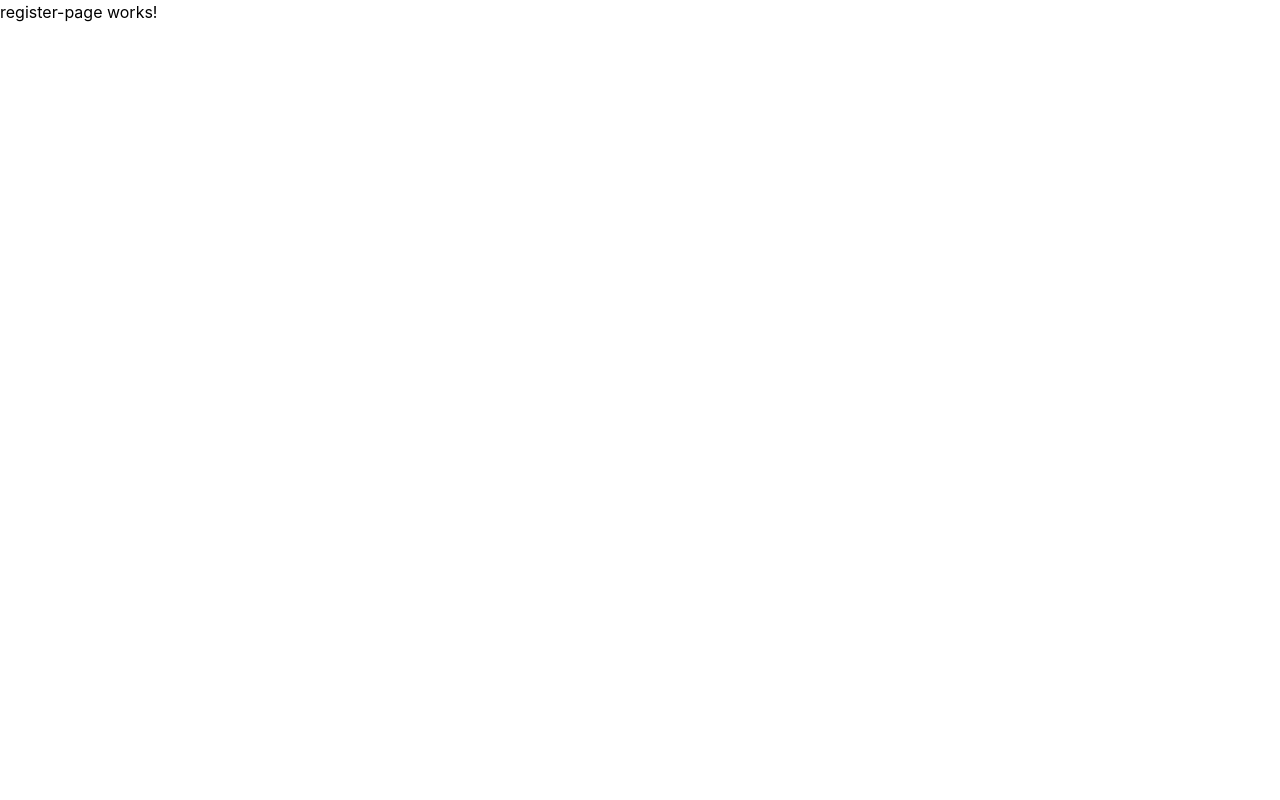
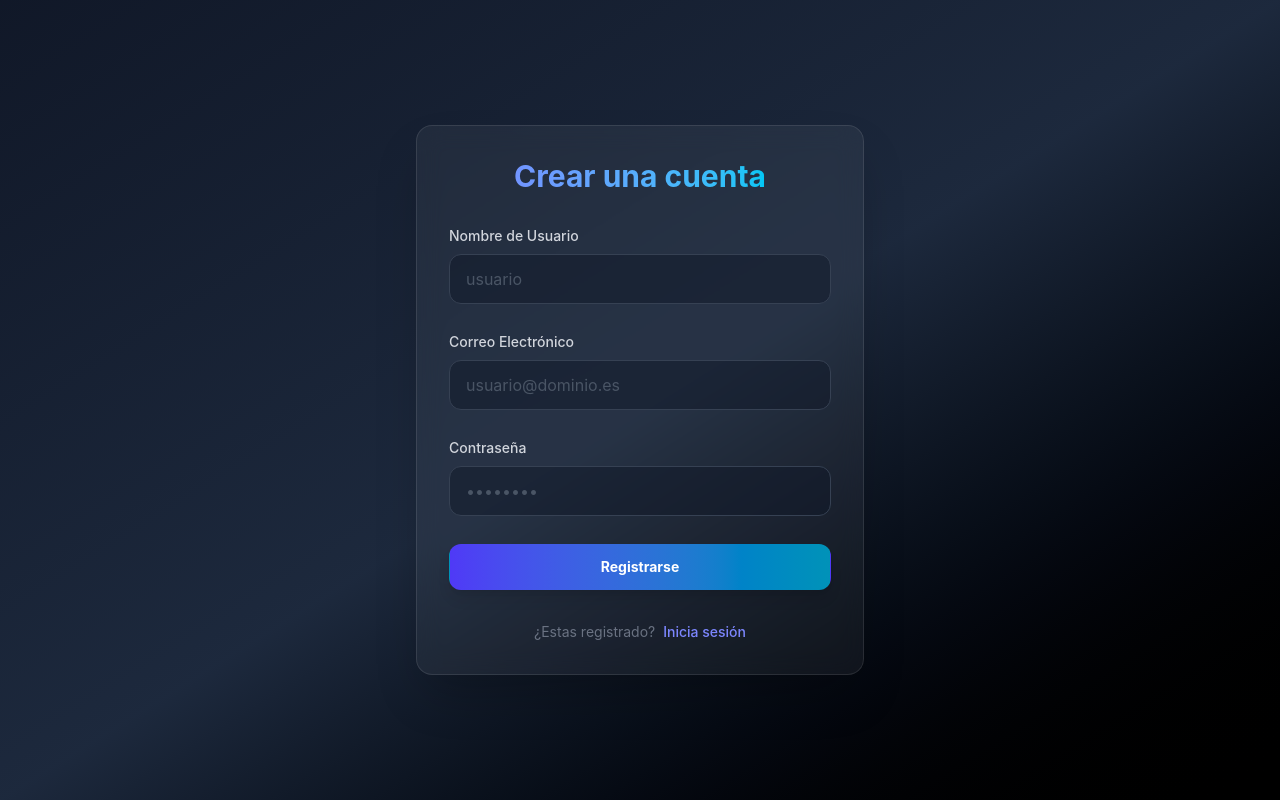
Before and after one commit to fcorcar/Proyecto2DAW, an Angular app in the folder frontend/: page /auth/registro in a window 1280 px wide. Built offline with nearby package versions, Linux system fonts and the light colour scheme.

Commit message:
feat: Registro de usuarios añadido

```diff
--- a/frontend/src/app/auth/pages/register-page/register-page.component.html
+++ b/frontend/src/app/auth/pages/register-page/register-page.component.html
@@ -1 +1,84 @@
-<p>register-page works!</p>
+<div
+  class="bg-linear-to-br from-gray-900 via-slate-800 to-black min-h-screen flex items-center justify-center p-4"
+>
+  <div
+    class="max-w-md w-full bg-white/5 backdrop-blur-md border border-white/10 rounded-2xl p-8 shadow-2xl text-white"
+  >
+    <!-- TITULO -->
+    <div class="text-center mb-8">
+      <h1
+        class="text-3xl font-bold bg-clip-text text-transparent bg-linear-to-r from-indigo-400 to-cyan-400"
+      >
+        Crear una cuenta
+      </h1>
+    </div>
+
+    <!-- FORMULARIO -->
+    <form class="space-y-6" [formGroup]="registerForm" (ngSubmit)="onSubmit()">
+      <!-- Nombre -->
+      <div>
+        <label for="name" class="block text-sm font-medium text-gray-300 mb-2"
+          >Nombre de Usuario</label
+        >
+        <input
+          type="text"
+          class="w-full mb-1 px-4 py-3 bg-gray-900/50 border border-gray-700 rounded-xl focus:outline-none focus:ring-2 focus:ring-cyan-500 focus:border-transparent transition-all text-white placeholder-gray-600"
+          placeholder="usuario"
+          formControlName="name"
+        />
+
+        <shared-form-msg-error [form]="registerForm" fieldName="name" />
+      </div>
+
+      <!-- Email -->
+      <div>
+        <label for="email" class="block text-sm font-medium text-gray-300 mb-2"
+          >Correo Electrónico</label
+        >
+        <input
+          type="email"
+          class="w-full mb-1 px-4 py-3 bg-gray-900/50 border border-gray-700 rounded-xl focus:outline-none focus:ring-2 focus:ring-cyan-500 focus:border-transparent transition-all text-white placeholder-gray-600"
+          placeholder="usuario@dominio.es"
+          formControlName="email"
+        />
+
+        <shared-form-msg-error [form]="registerForm" fieldName="email" />
+      </div>
+
+      <!-- Clave -->
+      <div>
+        <label
+          for="password"
+          class="block text-sm font-medium text-gray-300 mb-2"
+          >Contraseña</label
+        >
+        <input
+          type="password"
+          class="w-full mb-1 px-4 py-3 bg-gray-900/50 border border-gray-700 rounded-xl focus:outline-none focus:ring-2 focus:ring-cyan-500 focus:border-transparent transition-all text-white placeholder-gray-600"
+          placeholder="••••••••"
+          formControlName="password"
+        />
+
+        <shared-form-msg-error [form]="registerForm" fieldName="password" />
+      </div>
+
+      <!-- Btn submit -->
+      <button
+        type="submit"
+        class="w-full cursor-pointer flex justify-center py-3 px-4 border border-transparent rounded-xl shadow-lg text-sm font-bold text-white bg-linear-to-r from-indigo-600 to-cyan-600 hover:from-indigo-500 hover:to-cyan-500 focus:outline-none focus:ring-2 focus:ring-offset-2 focus:ring-cyan-500 focus:ring-offset-gray-900 transition-all duration-300 transform hover:-translate-y-1"
+      >
+        Registrarse
+      </button>
+    </form>
+
+    <!-- ENLACE LOGIN -->
+    <p class="mt-8 text-center text-sm text-gray-500">
+      ¿Estas registrado?
+      <a
+        routerLink="/auth/login"
+        class="font-medium text-indigo-400 hover:text-indigo-300 transition-colors ml-1"
+        >Inicia sesión</a
+      >
+    </p>
+  </div>
+</div>
--- a/frontend/src/app/auth/pages/register-page/register-page.component.ts
+++ b/frontend/src/app/auth/pages/register-page/register-page.component.ts
@@ -1,9 +1,47 @@
-import { Component } from '@angular/core';
+import { Component, inject } from '@angular/core';
+import { FormBuilder, FormGroup, ReactiveFormsModule, Validators } from '@angular/forms';
+import { AuthService } from '../../services/auth.service';
+import { Router, RouterLink } from '@angular/router';
+import { environment } from '../../../../environments/environment';
+import { FormMsgErrorComponent } from '../../../shared/components/form-msg-error/form-msg-error.component';
+import { FormUtils } from '../../../utils/form-utils';
 
 @Component({
-  imports: [],
+  imports: [ReactiveFormsModule, FormMsgErrorComponent, RouterLink],
   templateUrl: './register-page.component.html',
 })
 export default class RegisterPageComponent {
+  private fb = inject(FormBuilder);
+  authService = inject(AuthService);
+  router = inject(Router);
+  projectName = environment.projectName;
+
+
+  // Formulario Registro
+  registerForm: FormGroup = this.fb.group({
+    name: ['', [Validators.required, Validators.minLength(2), Validators.pattern(FormUtils.alphanumericPattern)]],
+    email: ['', [Validators.required, Validators.pattern(FormUtils.emailPattern)]],
+    password: ['', [Validators.required, Validators.minLength(6), Validators.pattern(FormUtils.passwordPattern)]]
+  });
+
+
+
+
+  onSubmit() {
+    if (this.registerForm.invalid) {
+      this.registerForm.markAllAsTouched();
+      return;
+    }
+
+    const { name = '', email = '', password = '' } = this.registerForm.value;
+
+    this.authService.register(name, email, password).subscribe(isAuthenticated => {
+      if (isAuthenticated) {
+        this.router.navigateByUrl('/home/chat');
+        // console.log("yet");
+        return;
+      }
+    });
+  }
 
 }
--- a/frontend/src/app/auth/services/auth.service.ts
+++ b/frontend/src/app/auth/services/auth.service.ts
@@ -46,7 +46,20 @@ export class AuthService {
       })
       .pipe(
         map((resp) => this.handleAuthSuccess(resp)),
-        catchError((error: any) => this.handleAuthError(error)),
+        catchError((error: any) => this.handleAuthError(error, '/auth/login')),
+      );
+  }
+
+  register(name: string, email: string, password: string): Observable<boolean> {
+    return this.http
+      .post<AuthResponse>(`${baseUrl}/auth/registro`, {
+        name: name,
+        email: email,
+        password: password,
+      })
+      .pipe(
+        map((resp) => this.handleAuthSuccess(resp)),
+        catchError((error: any) => this.handleAuthError(error, '/auth/registro')),
       );
   }
 
@@ -65,7 +78,7 @@ export class AuthService {
       })
       .pipe(
         map((resp) => this.handleAuthSuccess(resp)),
-        catchError((error: any) => this.handleAuthError(error)),
+        catchError((error: any) => this.handleAuthError(error, '/auth/login')),
       );
   }
 
@@ -84,13 +97,13 @@ export class AuthService {
     return true;
   }
 
-  private handleAuthError( error: any ) {
+  private handleAuthError( error: any, redirectRoute: string ) {
     this.clearSessionData();
 
     const backendMessage = error.error?.error || 'Ocurrió un error inesperado';
     this._errorMessage.set(backendMessage);
 
-    this.router.navigateByUrl('/auth/login');
+    this.router.navigateByUrl(redirectRoute);
     return of(false);
   }
 
--- a/frontend/src/app/utils/form-utils.ts
+++ b/frontend/src/app/utils/form-utils.ts
@@ -12,10 +12,9 @@ async function sleep() {
 
 export class FormUtils {
   // Expresiones regulares
-  static namePattern = '^([a-zA-Z]+) ([a-zA-Z]+)$';
   static emailPattern = '^[a-z0-9._%+-]+@[a-z0-9.-]+\\.[a-z]{2,4}$';
   static passwordPattern = '^(?=.*[a-z])(?=.*[A-Z])(?=.*\\d).+$';
-  static notOnlySpacesPattern = '^[a-zA-Z0-9]+$';
+  static alphanumericPattern = '^[a-zA-Z0-9]+$';
 
   // Devuelve el msg de error correspondiente
   private static getTextError(errors: ValidationErrors): string | null {
@@ -46,11 +45,8 @@ export class FormUtils {
             case this.emailPattern:
               return 'El formato del correo electrónico no es válido.';
 
-            case this.namePattern:
-              return 'Debe introducir nombre y apellido.';
-
-            case this.notOnlySpacesPattern:
-              return 'No puede contener espacios.';
+            case this.alphanumericPattern:
+              return 'Solo letras y números, sin espacios.';
 
             case this.passwordPattern:
               return 'Debe contener una mayúscula, una minúscula y un número.'
```
